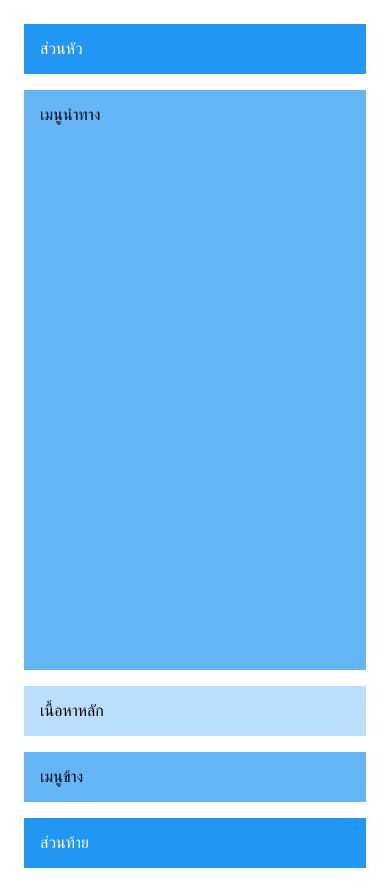
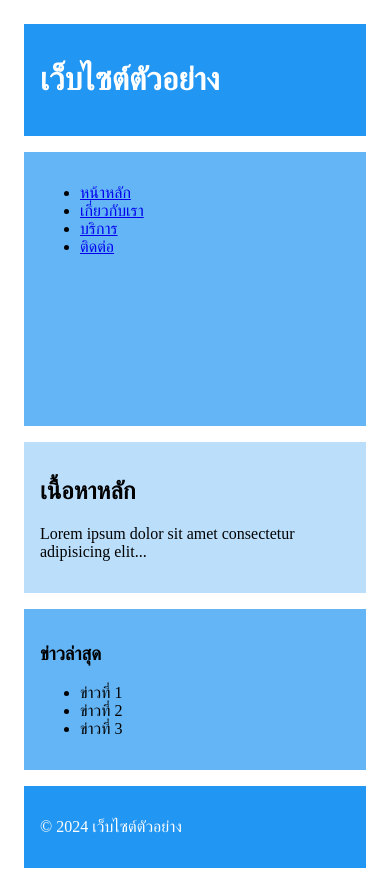
Before and after one commit to 66160149/week4-grid-lab, a plain HTML site: page index.html in a window 390 px wide. Drawn offline with Linux system fonts and the light colour scheme.

Commit message:
เพิ่มเนื้อหาจําลองสํ าหรับทดสอบ Responsive

```diff
--- a/index.html
+++ b/index.html
@@ -9,12 +9,31 @@
 
 </head>
 <body>
- <div class="grid-container">
- <header class="header">ส่วนหัว </header>
- <nav class="nav">เมนูนําทาง</nav>
- <main class="main">เนื้อหาหลัก</main>
- <aside class="sidebar">เมนูข้าง</aside>
- <footer class="footer">ส่วนท้าย </footer>
- </div>
-</body>
-</html>
+    <div class="grid-container">
+        <header class="header">
+        <h1>เว็บไซต์ตัวอย่าง</h1>
+        </header>
+        <nav class="nav">
+        <ul>
+        <li><a href="#">หน้าหลัก</a></li>
+        <li><a href="#">เกี่ยวกับเรา</a></li>
+        <li><a href="#">บริการ</a></li>
+        <li><a href="#">ติดต่อ</a></li>
+        </ul>
+        </nav>
+        <main class="main">
+        <h2>เนื้อหาหลัก</h2>
+        <p>Lorem ipsum dolor sit amet consectetur adipisicing elit...</p>
+        </main>
+        <aside class="sidebar">
+        <h3>ข่าวล่าสุด</h3>
+        <ul>
+        <li>ข่าวที่ 1</li>
+        <li>ข่าวที่ 2</li>
+        <li>ข่าวที่ 3</li>
+        </ul>
+        </aside>
+        <footer class="footer">
+        <p>&copy; 2024 เว็บไซต์ตัวอย่าง</p>
+        </footer>
+       </div>
```
